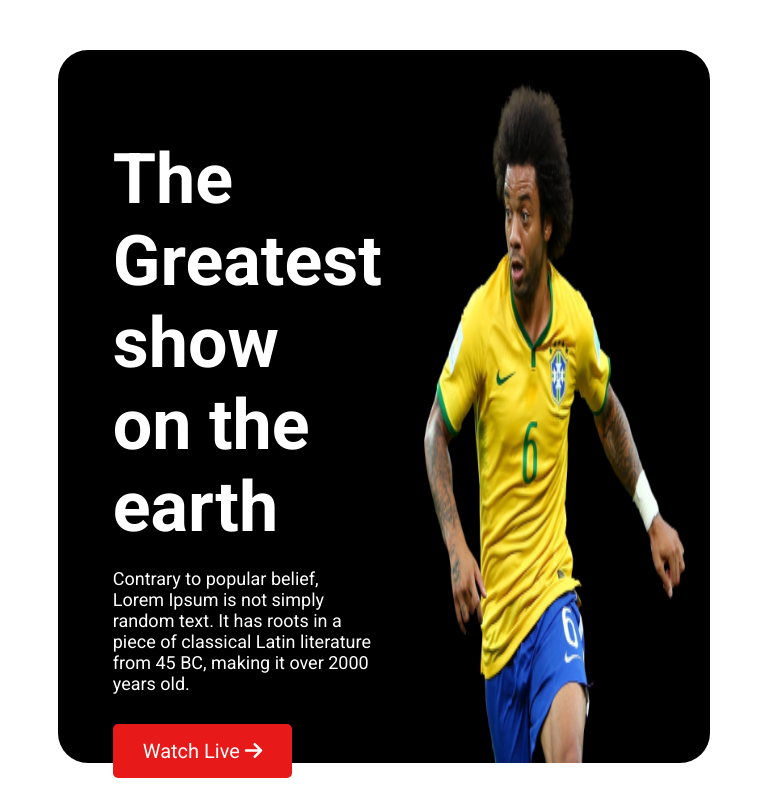
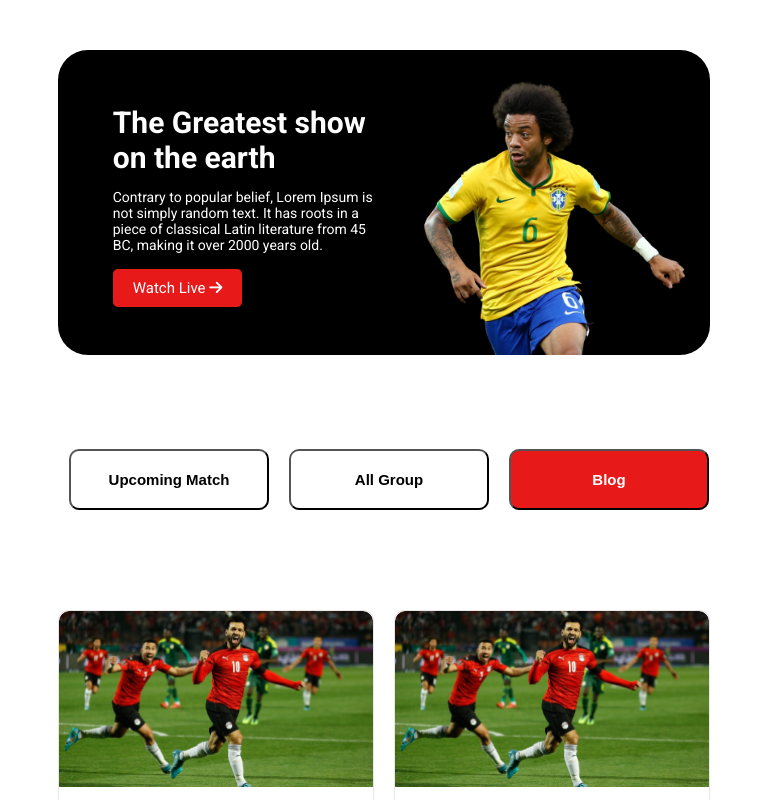
Before and after one commit to mohi14/football-live, a plain HTML site: page index.html in a window 768 px wide. Shown: the top 800 px of the page. Drawn offline with Linux system fonts and the light colour scheme; a web font is replaced by a local one.

Commit message:
tab responsive done

```diff
--- a/styles/main.css
+++ b/styles/main.css
@@ -36,7 +36,7 @@ body {
 }
 
 .banner-info h1 {
-    font-size: 70px;
+    font-size: 60px;
     font-weight: 700;
     margin-bottom: 20px;
 
@@ -90,7 +90,7 @@ body {
     color: black;
     font-weight: 700;
     width: 100%;
-    font-size: 20px;
+    font-size: 18px;
     padding: 20px 30px;
     border-radius: 10px;
 
@@ -102,7 +102,7 @@ body {
     color: white;
     font-weight: 700;
     width: 100%;
-    font-size: 20px;
+    font-size: 18px;
     padding: 20px 30px;
     border-radius: 10px;
 }
@@ -271,3 +271,77 @@ hr {
         font-size: 18px;
     }
 }
+
+/* tablet devices */
+
+@media only screen and (min-width:689px) and (max-width:992px) {
+    .banner-container {
+        margin-bottom: 0px;
+    }
+
+    .banner-info h1 {
+        font-size: 30px;
+        font-weight: 700;
+        margin-bottom: 10px;
+    }
+
+    .banner-info p {
+        font-size: 14px;
+        margin-bottom: 25px;
+    }
+
+    .link-button {
+        font-size: 15px;
+        padding: 10px 20px;
+
+    }
+
+    .blogs {
+        flex-direction: column;
+        gap: 5px;
+    }
+
+    .sidebar {
+        background-color: white;
+        flex-direction: row;
+        justify-content: center;
+        align-items: center;
+        gap: 20px;
+        width: 100%;
+        padding: 5px;
+
+    }
+
+    .blog-link-button {
+        width: 200px;
+        font-size: 15px;
+        padding: 20px 30px;
+        border-radius: 10px;
+
+    }
+
+    #blog-link-button {
+        width: 200px;
+        font-size: 15px;
+        padding: 20px 30px;
+        border-radius: 10px;
+    }
+
+    .blog-detail {
+        grid-template-columns: repeat(2, 1fr);
+        gap: 20px;
+    }
+
+    .footer-container {
+        padding-top: 20px;
+    }
+
+    .footer-info {
+        display: flex;
+        flex-direction: row;
+        gap: 30px;
+        row-gap: 10px;
+        flex-wrap: wrap;
+        justify-content: center;
+    }
+}
```
